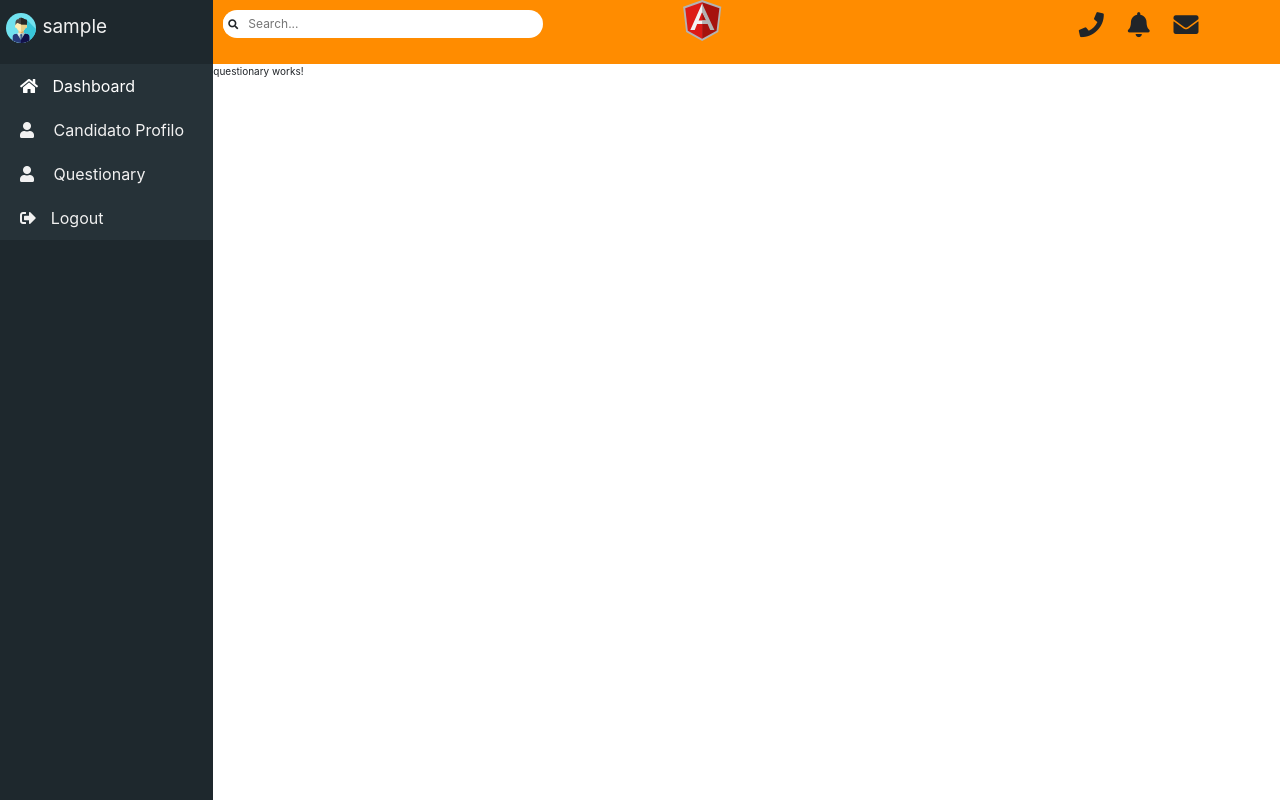
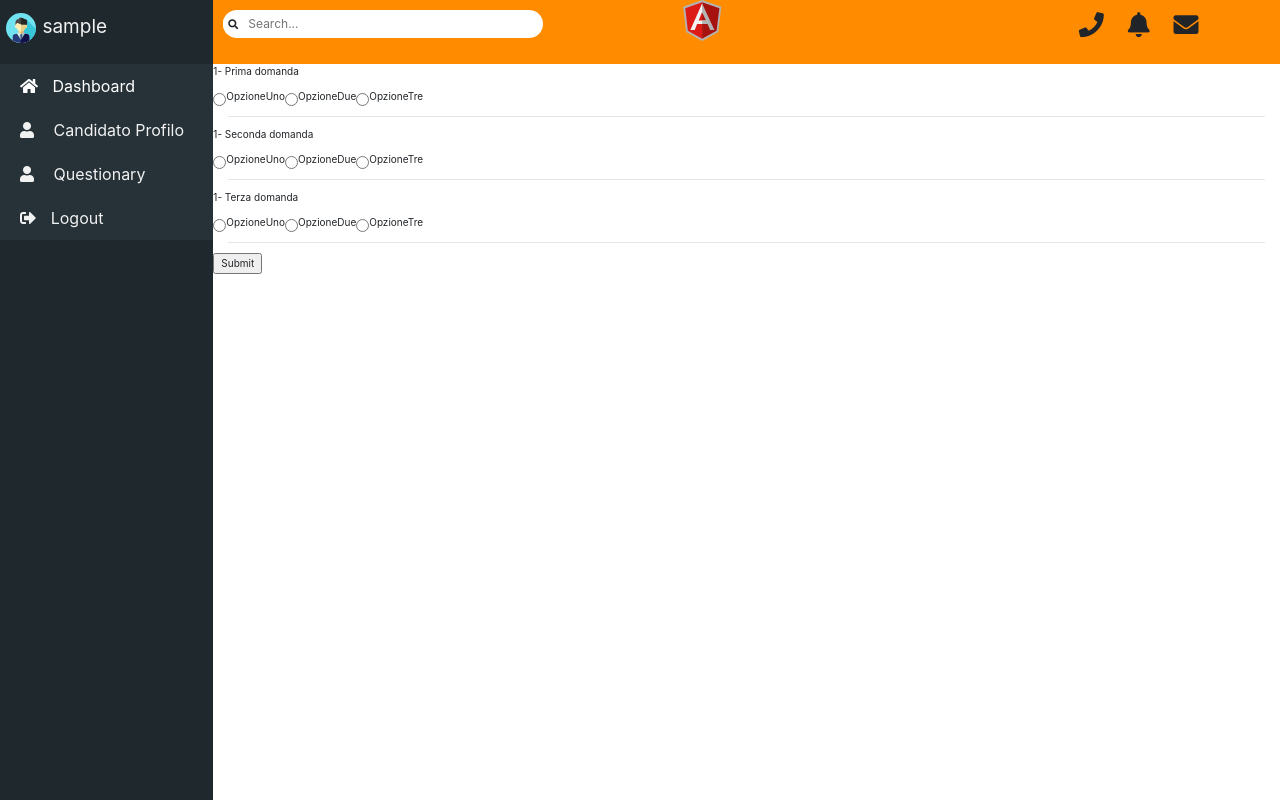
Before and after one commit to AnthonyContrader/DreamJob, an Angular app: page /candidato-dashboard/questionary in a window 1280 px wide. Built offline with nearby package versions, Linux system fonts and the light colour scheme; sample sign-in values are in the browser's storage.

Commit message:
questionario base html

```diff
--- a/src/app/candidato/questionary/questionary.component.html
+++ b/src/app/candidato/questionary/questionary.component.html
@@ -1,3 +1,34 @@
-<p>
-  questionary works!
-</p>
+<div class="container">
+  <form action="questionario">
+    <div class="row">
+      <p> 1- Prima domanda</p>
+    </div>
+    <div class="row">
+      <input type="radio" name="domandaUno" value="domandaUnoOpzioneUno"> OpzioneUno<br>
+      <input type="radio" name="domandaUno" value="domandaUnoOpzioneDue"> OpzioneDue<br>
+      <input type="radio" name="domandaUno" value="domandaUnoOpzioneTre"> OpzioneTre<br>
+    </div>
+    <hr>
+    <div class="row">
+      <p> 1- Seconda domanda</p>
+    </div>
+    <div class="row">
+      <input type="radio" name="domandaDue" value="domandaDueOpzioneUno"> OpzioneUno<br>
+      <input type="radio" name="domandaDue" value="domandaDueOpzioneDue"> OpzioneDue<br>
+      <input type="radio" name="domandaDue" value="domandaDueOpzioneTre"> OpzioneTre<br>
+    </div>
+    <hr>
+    <div class="row">
+      <p> 1- Terza domanda</p>
+    </div>
+    <div class="row">
+      <input type="radio" name="domandaTre" value="domandaTreOpzioneUno"> OpzioneUno<br>
+      <input type="radio" name="domandaTre" value="domandaTreOpzioneDue"> OpzioneDue<br>
+      <input type="radio" name="domandaTre" value="domandaTreOpzioneTre"> OpzioneTre<br>
+    </div>
+    <hr>
+    <div class="row">
+      <input type="submit" value="Submit">
+    </div>
+  </form>
+</div>
```
